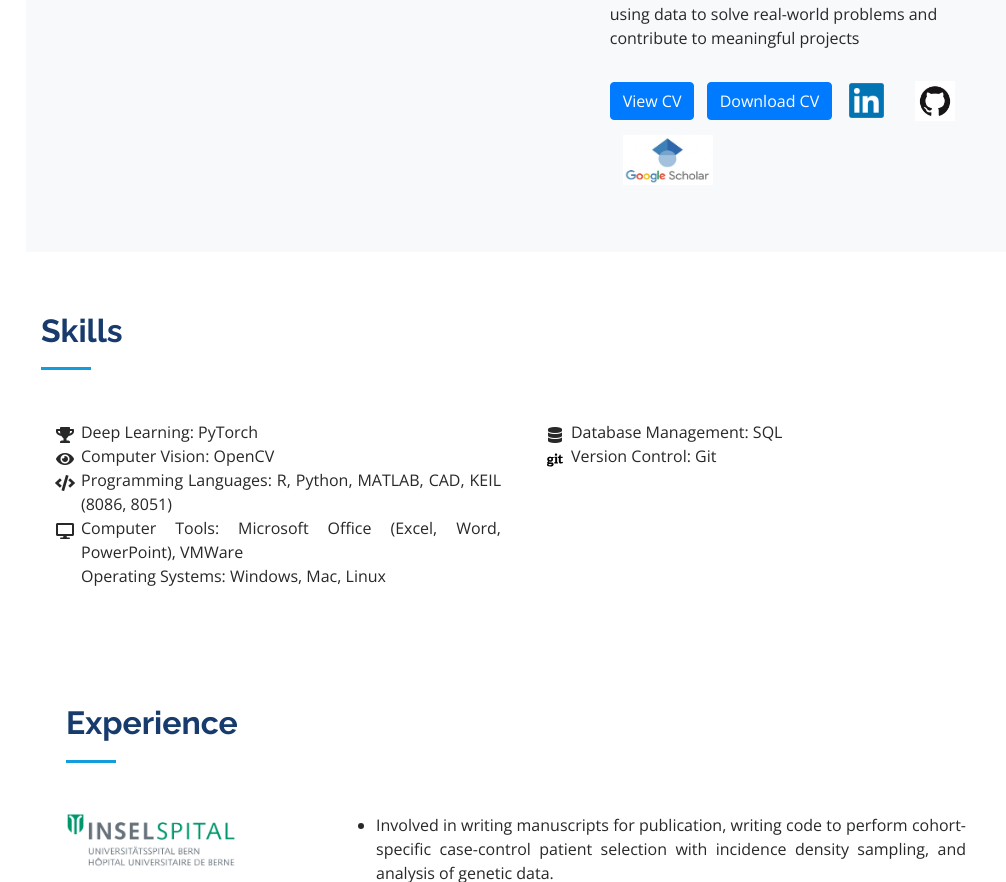
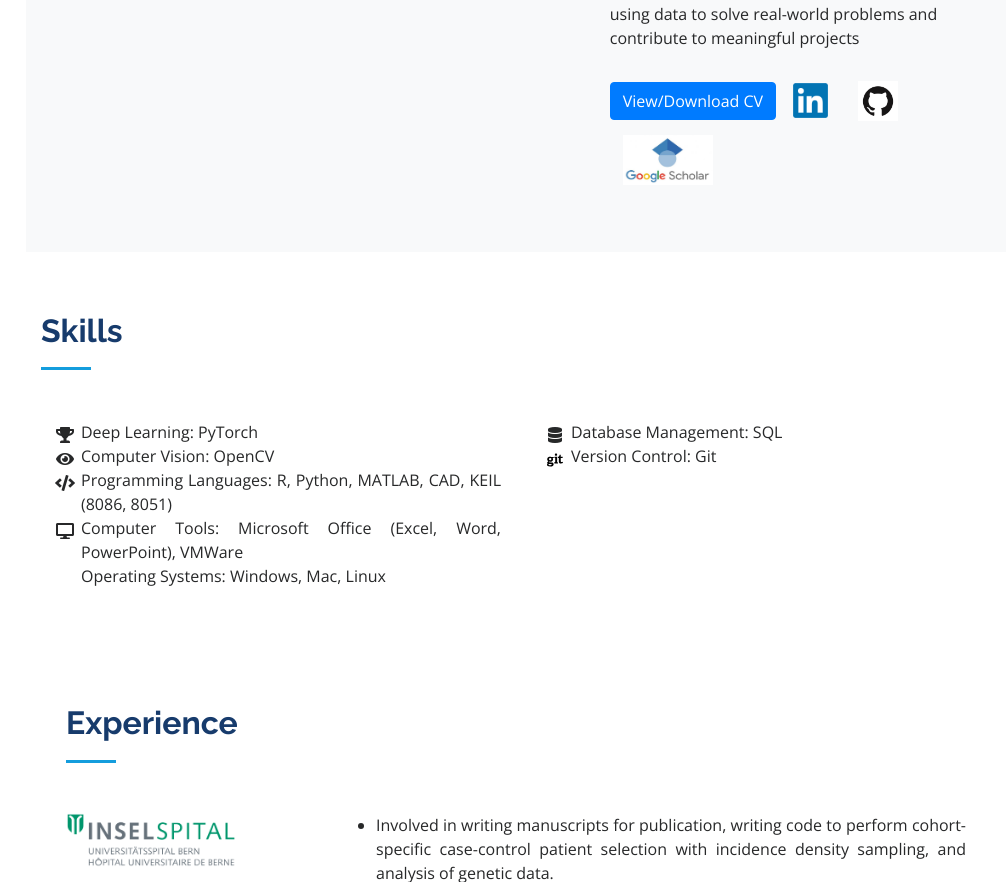
Before and after one commit to priyankanagabhushana/priyankanagabhushana.github.io, a plain HTML site: page index.html in a window 1280 px wide. Shown: the part 1224-2106 px from the top of the page, without its empty margins (274-1280 px from the left). Drawn offline with nearby package versions, Linux system fonts and the light colour scheme.

Commit message:
cv download

```diff
--- a/index.html
+++ b/index.html
@@ -121,10 +121,10 @@
           <!-- Social Media Links -->
           <div class="mt-4">
             <!-- Download CV Button -->
-            <a href="https://github.com/priyankanagabhushana/priyankanagabhushana.github.io/blob/main/assets/img/CV_Priyanka.pdf" class="btn btn-primary btn-md mr-2" target="_blank">View CV</a>
+            <!-- <a href="https://github.com/priyankanagabhushana/priyankanagabhushana.github.io/raw/main/assets/img/CV_Priyanka.pdf" class="btn btn-primary btn-md mr-2" target="_blank">View CV</a> -->
 
             <!-- Direct Download Button -->
-            <a href="https://github.com/priyankanagabhushana/priyankanagabhushana.github.io/blob/main/assets/img/CV_Priyanka.pdf" class="btn btn-primary btn-md" download>Download CV</a>
+            <a href="https://github.com/priyankanagabhushana/priyankanagabhushana.github.io/raw/main/assets/img/CV_Priyanka.pdf" class="btn btn-primary btn-md" download>View/Download CV</a>
 
             <a href="https://www.linkedin.com/in/priyanka-nagabhushana-pn27/" class="btn btn-linkedin" target="_blank"><img src="assets/img/linkedin.webp" alt="LinkedIn Logo" style="width: 35px; height: 35px;"> </a>
             <a href="https://github.com/priyankanagabhushana" class="btn btn-github" target="_blank"><img src="assets/img/github.png" alt="GitHub Logo" style="width: 40px; height: 40px;"> </a>
```
